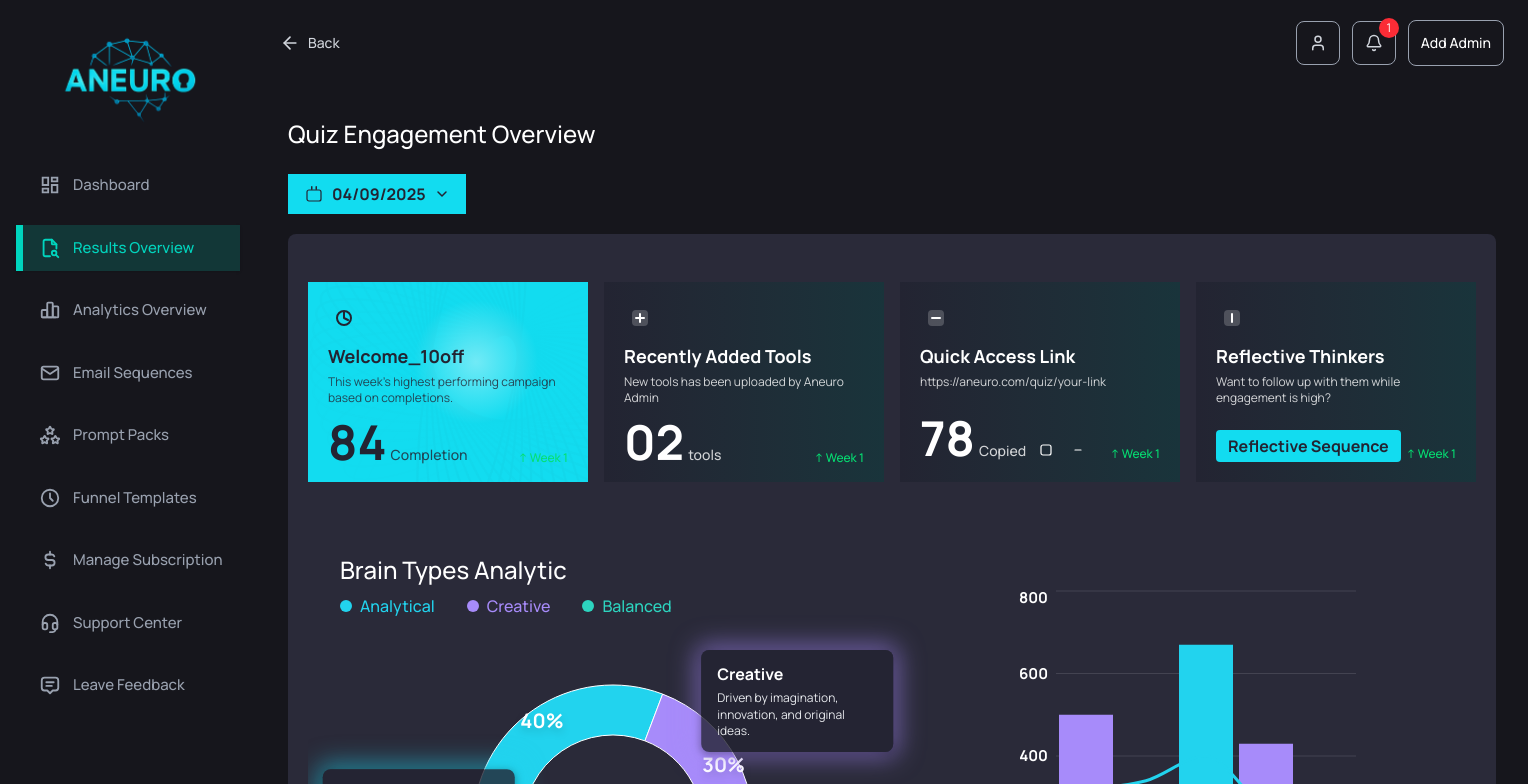
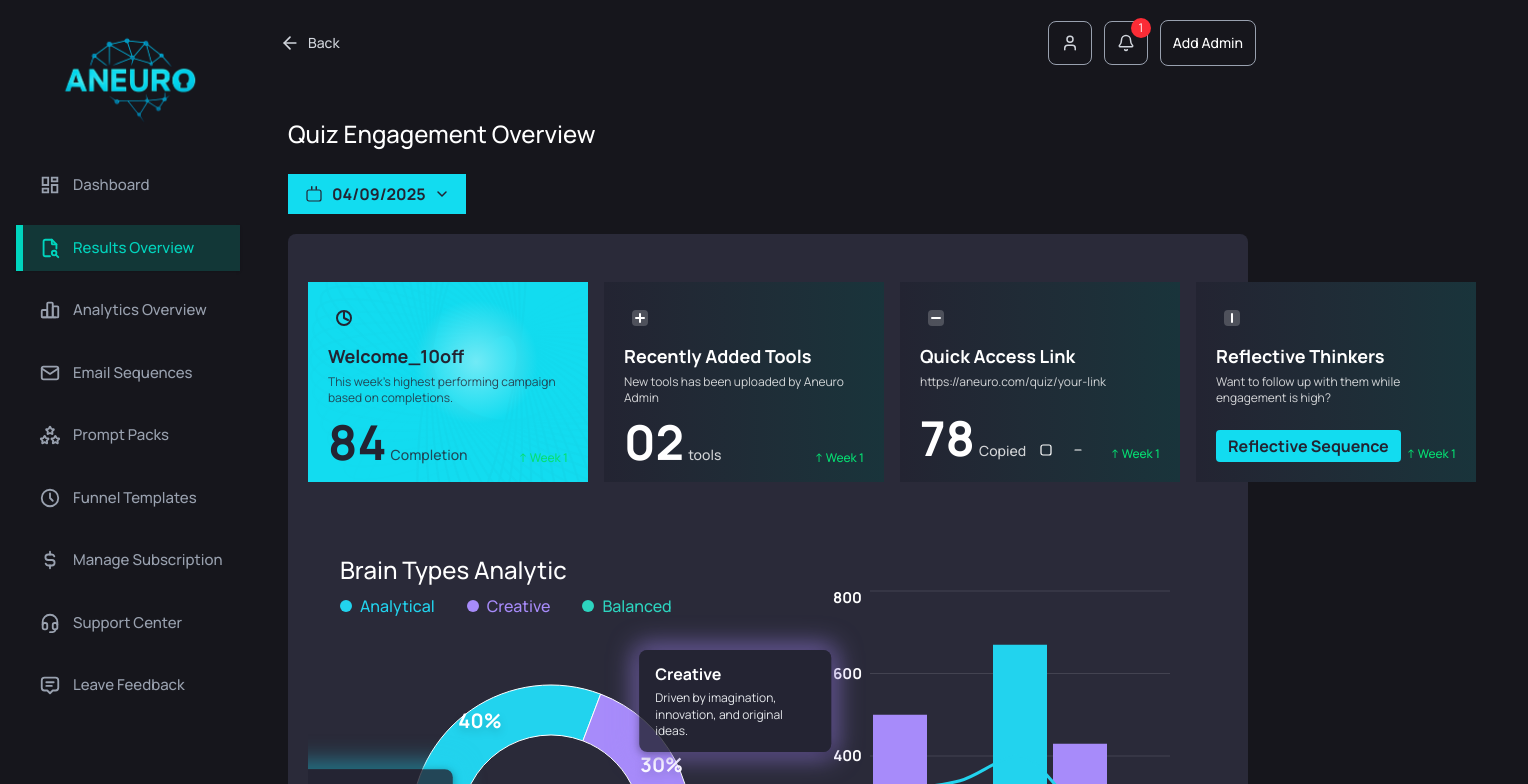
Before and after one commit to adnan-aadi7/Aneuro-Website, a React (Vite) app in the folder frontend/: page /results-overview in a window 1280 px wide. Shown: the top 784 px of the page, 1528 px wide, since content can reach past the window. Built offline with nearby package versions, Linux system fonts and the light colour scheme.

Commit message:
fix layout issue

```diff
--- a/frontend/src/client/layout/layout.jsx
+++ b/frontend/src/client/layout/layout.jsx
@@ -6,29 +6,16 @@ const Layout = ({ children }) => {
   const [sidebarOpen, setSidebarOpen] = useState(false);
 
   return (
-    <div className="flex min-h-screen bg-[#16161C] relative">
-      {/* Sidebar: overlay on mobile, static on md+ */}
-      <div className="flex flex-row min-h-screen bg-[#16161C] relative">
-        {/* Sidebar: overlay on mobile, static on md+ */}
-        <div
-          className={
-            sidebarOpen
-              ? "fixed top-0 left-0 z-40 flex md:static md:inset-auto md:z-auto"
-              : "hidden md:flex md:static md:inset-auto md:z-auto"
-          }
-        >
+    <div className="flex min-h-screen bg-[#16161C]">
       <Sidebar
         sidebarOpen={sidebarOpen}
         onSidebarClose={() => setSidebarOpen(false)}
       />
-        </div>
-        {/* Main area: header + content */}
-        <div className="flex flex-col flex-1 min-w-0 relative">
+      <div className="flex flex-col flex-1 min-w-0">
         <Header onHamburgerClick={() => setSidebarOpen(true)} />
-          <main className="flex-1 p-2 sm:p-4 md:p-6 lg:p-8 w-full max-w-full overflow-x-auto relative z-10">
+        <main className="flex-1 p-2 sm:p-4 md:p-6 lg:p-8 w-full">
           {children}
         </main>
-        </div>
       </div>
     </div>
   );
```
Lines whose indentation alone changed are shown as unchanged.
